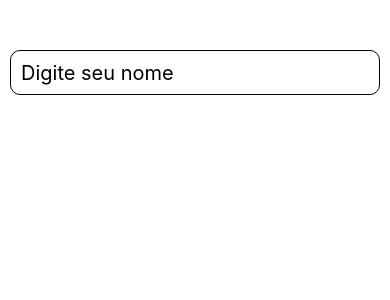
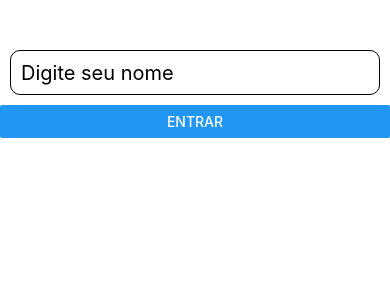
Before and after one commit to HelioJr548/SujeitoProgramador, a React Native app in the folder meuapp/: screen / in a window 390 px wide. Shown: the top 300 px of the page. Built offline with nearby package versions, Linux system fonts and the light colour scheme.

Commit message:
Trabalhando com botões

```diff
--- a/meuapp/App.js
+++ b/meuapp/App.js
@@ -1,18 +1,28 @@
 import { useState } from 'react';
-import { View, Text, TextInput, StyleSheet } from 'react-native';
+import { View, Text, TextInput, StyleSheet, Button } from 'react-native';
 
 export default function App() {
 	const [name, setName] = useState('');
+	const [input, setInput] = useState('');
+
+	function entrar() {
+		if (!input) {
+			alert('Por favor, digite seu nome!');
+			setName('');
+			return;
+		}
+		setName(`Bem vindo ${input}`);
+	}
 
 	return (
 		<View style={styles.container}>
 			<TextInput
 				style={styles.input}
 				placeholder="Digite seu nome"
-				onChangeText={(text) =>
-					setName(text ? `Bem vindo ${text}` : '')
-				}
+				onChangeText={(text) => setInput(text)}
 			/>
+
+			<Button title="Entrar" onPress={entrar} />
 
 			<Text style={styles.text}>{name}</Text>
 		</View>
```
